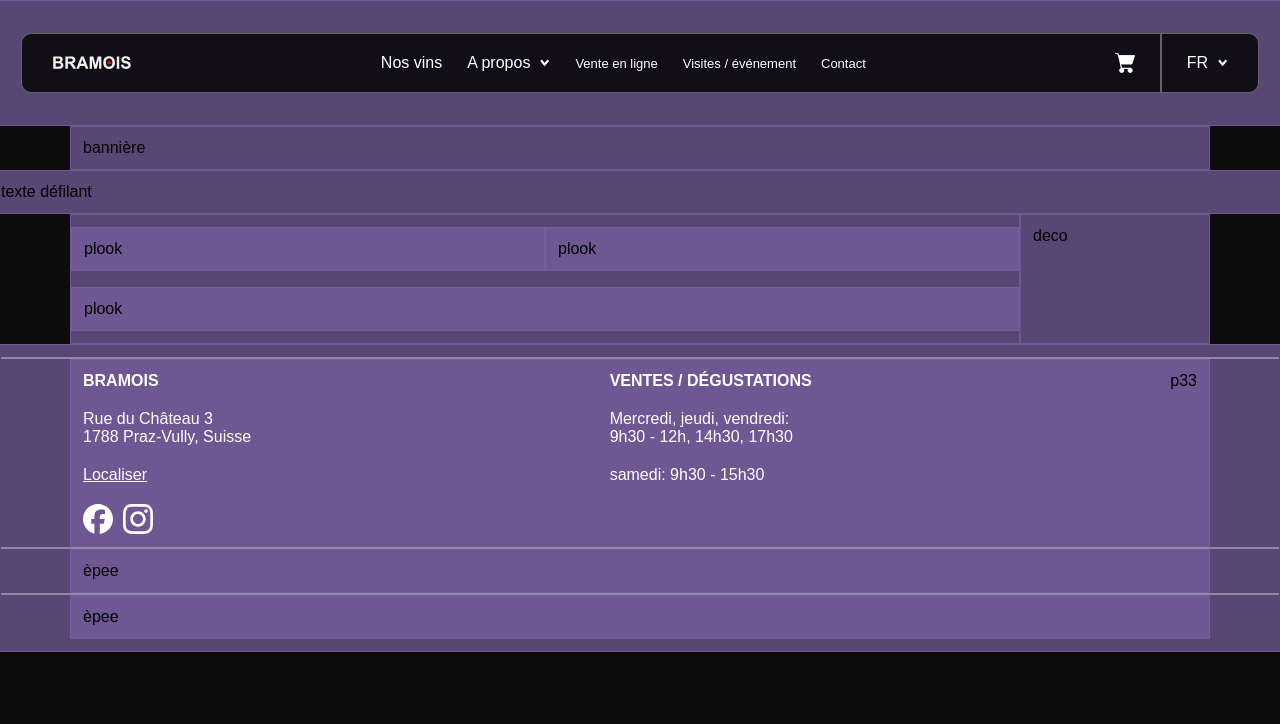
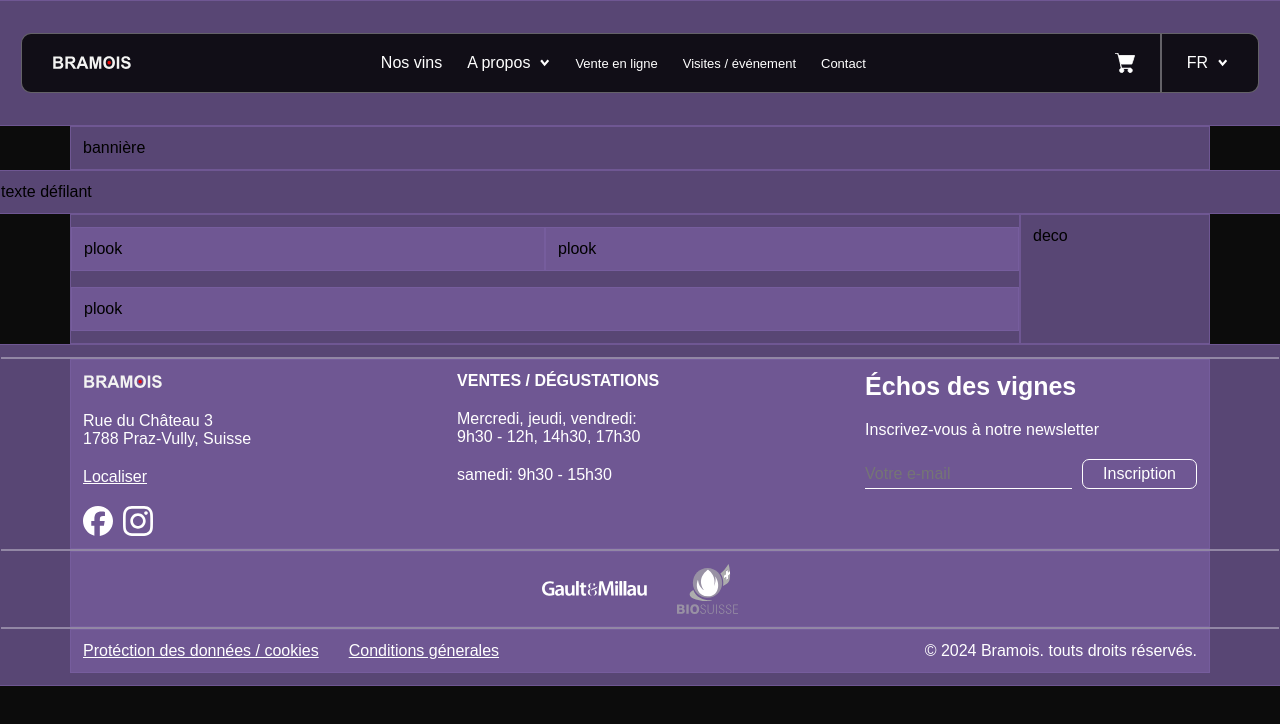
Before and after one commit to rigormortis123/03-vin, a website built with Parcel: page src/index.html in a window 1280 px wide. Built offline with nearby package versions, Linux system fonts and the light colour scheme.

Commit message:
finished footer

```diff
--- a/src/index.html
+++ b/src/index.html
@@ -71,7 +71,7 @@
             <div class="col">
               <div class="footer">
                 <div class="footer-content">
-                  <p class="footer-title">Bramois</p>
+                  <img class="bramois" src="./imgs/logo-bramois.svg" />
 
                   <p>
                     Rue du Château 3 <br />
@@ -100,7 +100,21 @@
                   <p>samedi: 9h30 - 15h30</p>
                 </div>
 
-                <div class="footer-content newsletter">p33</div>
+                <div class="footer-content">
+                  <h4>Échos des vignes</h4>
+                  <label>Inscrivez-vous à notre newsletter</label>
+                  <div class="inscription">
+                    <input
+                      class="e-mail"
+                      type="email"
+                      id="email"
+                      pattern=".+@example\.com"
+                      placeholder="Votre e-mail"
+                    />
+
+                    <input class="button" type="submit" value="Inscription" />
+                  </div>
+                </div>
               </div>
             </div>
           </div>
@@ -110,7 +124,12 @@
 
         <div class="container">
           <div class="row">
-            <div class="col">èpee</div>
+            <div class="col">
+              <div class="endorsements">
+                <img class="millau" src="./imgs/logo-millau.svg" />
+                <img class="biosuisse" src="./imgs/logo-biosuisse.svg" />
+              </div>
+            </div>
           </div>
         </div>
 
@@ -118,7 +137,17 @@
 
         <div class="container">
           <div class="row">
-            <div class="col">èpee</div>
+            <div class="col">
+              <div class="footer-end">
+                <div class="footer-end-left">
+                  <a href="https://minesweeper.online/"
+                    >Protéction des données / cookies</a
+                  >
+                  <a href="https://minesweeper.online/">Conditions génerales</a>
+                </div>
+                <p>© 2024 Bramois. touts droits réservés.</p>
+              </div>
+            </div>
           </div>
         </div>
       </div>
--- a/src/scss/main.scss
+++ b/src/scss/main.scss
@@ -48,9 +48,17 @@ a,
 h1,
 h2,
 h3,
-h4 {
+h4,
+input,
+label {
+  color: var(--white);
+}
+
+p,
+a,
+input,
+label {
   font-size: 16px;
-  color: var(--white);
 }
 
 h1 {
@@ -66,7 +74,7 @@ h3 {
 }
 
 h4 {
-  font-size: 30px;
+  font-size: 25px;
 }
 
 .small {
@@ -99,6 +107,30 @@ hr {
 
 .social {
   height: 30px;
+}
+
+.millau {
+  height: 15px;
+}
+
+.biosuisse {
+  height: 50px;
+}
+
+/* BUTTONS */
+
+.button {
+  border-radius: 7px;
+  border: 1px solid var(--white);
+  background: none;
+  height: 30px;
+  padding: 0px 20px;
+  transition: all 50ms linear;
+}
+
+.button:hover {
+  background: var(--white);
+  color: var(--black);
 }
 
 /* HEADER */
@@ -149,7 +181,8 @@ hr {
   gap: 20px;
 }
 
-.footer-content a {
+.footer a,
+.footer-end a {
   text-decoration: underline;
 }
 
@@ -157,3 +190,33 @@ hr {
   display: flex;
   gap: 10px;
 }
+
+.e-mail {
+  outline: none;
+  border: none;
+  border-bottom: 1px solid var(--white);
+  background: none;
+}
+
+.inscription {
+  display: flex;
+  gap: 10px;
+  width: 100%;
+}
+
+.endorsements {
+  display: flex;
+  justify-content: center;
+  gap: 30px;
+  align-items: center;
+}
+
+.footer-end {
+  display: flex;
+  justify-content: space-between;
+}
+
+.footer-end-left {
+  display: flex;
+  gap: 30px;
+}
```
